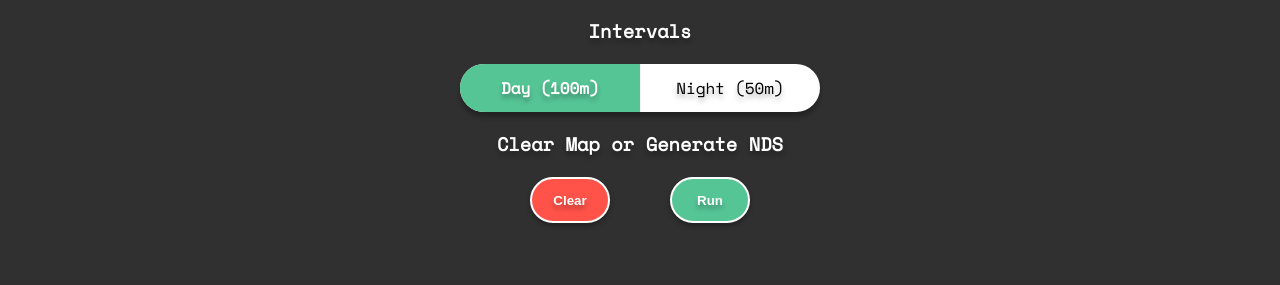
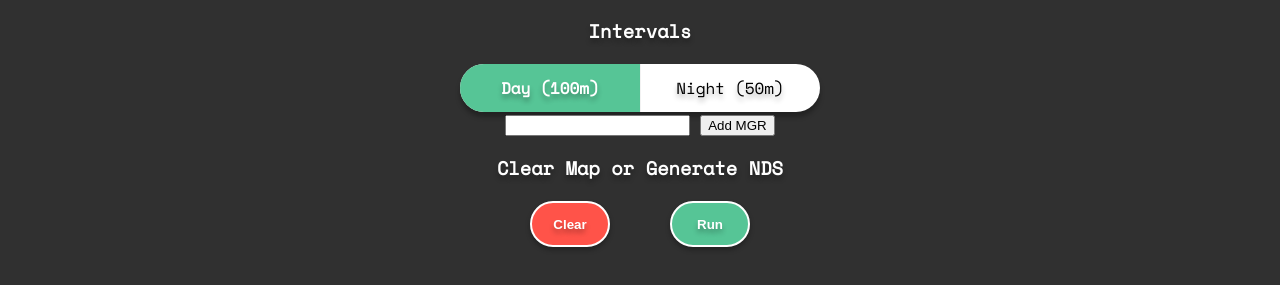
Before and after one commit to projectnavex/project-navex, a plain HTML site: page index.html in a window 1280 px wide. Shown: the part 582-867 px from the top of the page. Before the commit the page ends 843 px from the top, so only its background shows below. Drawn offline with nearby package versions, Linux system fonts and the light colour scheme; some packages are replaced by stand-ins of ours.

Commit message:
User can add type in their own MGR

```diff
--- a/index.html
+++ b/index.html
@@ -33,6 +33,12 @@
         </div>
     </div>
 
+    <div class="center-text">
+        <input type="text" id="user-mgr">
+        <button onclick="addUserMGR()">Add MGR</button>
+        <p id="user-input-result"></p>
+    </div>
+
     <h3 class="center-text">Clear Map or Generate NDS</h3>
     <div class="follow-up-action">
         <button id="clear" onclick="deleteMarkers()">Clear</button>
--- a/index.js
+++ b/index.js
@@ -142,7 +142,7 @@ function addLatLng(position, map) {
 
 
 function deleteMarkers() {
-    for (let i=0; i<markers.length; i++) {
+    for (let i = 0; i < markers.length; i++) {
         markers[i].setMap(null);
     }
 
@@ -232,6 +232,35 @@ function generateTable(points, azimuths, ptDists) {
     tableDiv.replaceChildren(table);
 }
 
+function addUserMGR() {
+  // Extract MGR from input box.
+  const mgr = document.getElementById("user-mgr").value;
+
+  // Invalid MGR.
+  if (mgr.length != 8 | isNaN(mgr)) {
+    document.getElementById("user-input-result").innerHTML = "Invalid MGR";
+  } else {
+    document.getElementById("user-input-result").innerHTML = "Your MGR has been added!";
+  }
+
+  const srcEpsg = 3168; // Kertau (RSO) / RSO Malaya
+  const dstEpsg = 4326; // WGS 84
+  const lng = "".concat("6", mgr.slice(0, 4), "0");;
+  const lat = "".concat("1", mgr.slice(4, 8), "0");;
+  console.log(lat, lng);
+
+  // Convert MGR to coordinates used by Google Maps.
+  const script = document.createElement('script');
+  script.src = `http://epsg.io/trans?x=${lng}&y=${lat}&s_srs=${srcEpsg}&t_srs=${dstEpsg}&callback=getUserPoint`;
+  document.body.appendChild(script);
+}
+
+// ADDS MGR ON MAP BUT DOESN'T ADD CORRECTLY.
+function getUserPoint(response) {
+  var position = new google.maps.LatLng(parseFloat(response.y), parseFloat(response.x))
+  addLatLng(position, map);
+}
+
 // JSONP callback function that receives JSON data from espg API.
 function getNDS(response) {
     // Store transformed MGRS.
```
Also changed, not shown: README.md.
